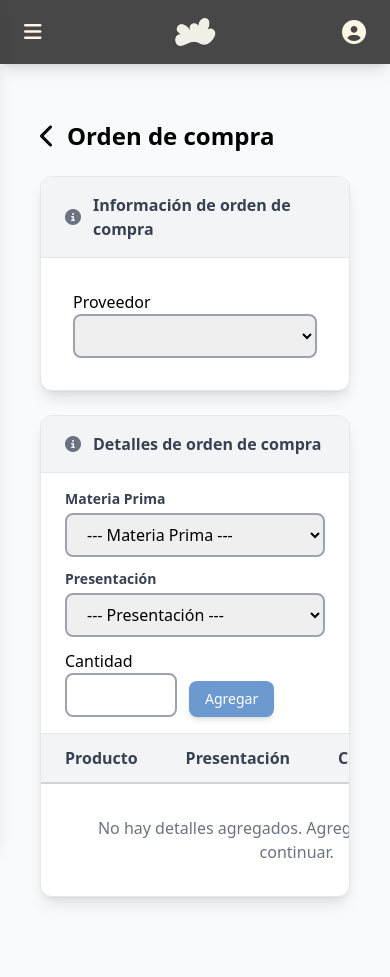
After one commit to IDGS-802-21002866/CloudBrew, a Flask app: page /compras/crear in a window 390 px wide. The commit adds this page. Run offline with Flask 3, Linux system fonts and the light colour scheme; lists and menus that the app fills with data are empty; style sheets or scripts are compiled from the project's sources; parts of the project's set-up code (start-up, migrations or seed data) failed here and were passed over.

Commit message:
Feature: Crear orden de compra y listar

```diff
--- a/app/modules/compras/__init__.py
+++ b/app/modules/compras/__init__.py
@@ -2,4 +2,7 @@ from flask import Blueprint
 from app.modules.compras.model import Compra, DetalleCompra
 
 bp = Blueprint("compras", __name__, url_prefix="/compras", template_folder="templates")
+
+from . import routes
+
 __all__ = ["Compra", "DetalleCompra"]
--- /dev/null
+++ b/app/modules/compras/form.py
@@ -0,0 +1,29 @@
+from flask_wtf import FlaskForm
+from wtforms import IntegerField, SelectField, FloatField
+from wtforms.validators import DataRequired, NumberRange
+
+
+class OrdenDeCompraForm(FlaskForm):
+    proveedor_id = SelectField(
+        "Proveedor",
+        coerce=int,
+        validators=[DataRequired(message="Debe seleccionar un proveedor.")],
+    )
+
+
+class OrdenDeCompraDetallesForm(FlaskForm):
+    materia_prima_id = SelectField(
+        "Materia Prima",
+        validators=[DataRequired(message="Debes elegir una materia prima.")],
+    )
+    presentacion_id = SelectField(
+        "Presentación",
+        validators=[DataRequired(message="Debes elegir una presentación.")],
+    )
+    cantidad = IntegerField(
+        "Cantidad",
+        validators=[
+            DataRequired(message="La cantidad es requerida."),
+            NumberRange(min=1, message="La cantidad debe ser mayor a 0."),
+        ],
+    )
--- a/app/modules/compras/routes.py
+++ b/app/modules/compras/routes.py
@@ -1,10 +1,121 @@
-from app.modules.auth import bp
+from flask import render_template, request, redirect, url_for, flash, session
+from flask_login import current_user
+from app.modules.compras import bp
 from app.modules.compras.service import ComprasService
+from app.modules.compras.form import OrdenDeCompraForm, OrdenDeCompraDetallesForm
+from app.modules.proveedores.service import ProveedorService
+from app.modules.materias_primas.service import MateriaPrimaService
+from app.modules.presentaciones.service import PresentacionService
+from app.shared.exceptions import ValidacionNegocioException
+
 
 compras_service = ComprasService()
+proveedores_service = ProveedorService()
+materias_primas_service = MateriaPrimaService()
+presentaciones_service = PresentacionService()
 
 
 @bp.route("/")
 def listar():
     compras = compras_service.listar_compras()
     return render_template("compras/listar.html", compras=compras)
+
+
+@bp.route("/crear", methods=["GET", "POST"])
+def crear():
+    orden_form = OrdenDeCompraForm()
+    detalles_form = OrdenDeCompraDetallesForm()
+
+    proveedores = proveedores_service.listar_proveedores()
+    orden_form.proveedor_id.choices = [(p.id, p.nombre) for p in proveedores]
+
+    materias_primas = materias_primas_service.listar_materias(incluir_inactivas=False)
+    presentaciones = presentaciones_service.listar_presentaciones(
+        incluir_inactivas=False
+    )
+
+    detalles_form.materia_prima_id.choices = [("", "--- Materia Prima ---")] + [
+        (mp.id, mp.nombre) for mp in materias_primas
+    ]
+    detalles_form.presentacion_id.choices = [("", "--- Presentación ---")] + [
+        (p.id, p.nombre) for p in presentaciones
+    ]
+
+    if "compra_carrito" not in session:
+        session["compra_carrito"] = []
+
+    def _render():
+        detalles_carrito = compras_service.obtener_carrito_con_detalles(
+            session.get("compra_carrito", [])
+        )
+        return render_template(
+            "compras/crear.html",
+            form=orden_form,
+            detalles_form=detalles_form,
+            materias_primas=materias_primas,
+            presentaciones=presentaciones,
+            detalles_carrito=detalles_carrito,
+        )
+
+    if request.method == "POST":
+        accion = request.form.get("accion")
+
+        if accion == "agregar_detalle":
+            if not detalles_form.validate_on_submit():
+                return _render()
+            try:
+                carrito = session["compra_carrito"]
+                carrito = compras_service.agregar_al_carrito(
+                    carrito,
+                    int(detalles_form.materia_prima_id.data),
+                    int(detalles_form.presentacion_id.data),
+                    detalles_form.cantidad.data,
+                )
+                session["compra_carrito"] = carrito
+                session.modified = True
+                flash("Producto agregado al carrito.", "success")
+            except ValidacionNegocioException as e:
+                flash(str(e), "danger")
+            return redirect(url_for("compras.crear"))
+
+        elif accion == "quitar_detalle":
+            try:
+                idx = request.form.get("idx", type=int)
+                carrito = session["compra_carrito"]
+                carrito = compras_service.quitar_del_carrito(carrito, idx)
+                session["compra_carrito"] = carrito
+                session.modified = True
+            except ValidacionNegocioException as e:
+                flash(str(e), "danger")
+            return redirect(url_for("compras.crear"))
+
+        elif accion == "finalizar_compra":
+            if not orden_form.validate_on_submit():
+                return _render()
+            try:
+                carrito = session.get("compra_carrito", [])
+                compras_service.crear_compra(
+                    proveedor_id=orden_form.proveedor_id.data,
+                    usuario_id=current_user.id,
+                    detalles=carrito,
+                )
+                session["compra_carrito"] = []
+                session.modified = True
+                flash("Compra creada exitosamente.", "success")
+                return redirect(url_for("compras.listar"))
+            except (ValidacionNegocioException, ValueError) as e:
+                flash(str(e), "danger")
+            return redirect(url_for("compras.crear"))
+
+    return _render()
+
+
+@bp.route("/<int:id>/detalle")
+def detalle(id):
+    try:
+        compra = compras_service.obtener_compra(id)
+    except ValidacionNegocioException as e:
+        flash(str(e), "danger")
+        return redirect(url_for("compras.listar"))
+
+    return render_template("compras/detalle.html", compra=compra)
--- /dev/null
+++ b/app/modules/compras/templates/compras/crear.html
@@ -0,0 +1,167 @@
+{% extends "base.html" %}
+{% from '_macros.html' import campo_nuevo %}
+
+{% block content %}
+<div class="max-w-6xl mx-auto py-8 px-4">
+    <a href="{{ url_for('compras.listar') }}" class="flex items-center text-2xl font-bold mb-6 hover:text-gray-600 transition">
+        <i class="fa-solid fa-chevron-left mr-3"></i>
+        Orden de compra
+    </a>
+
+    <!--
+        Formularios declarados aquí fuera del layout para evitar anidamiento inválido.
+        Los inputs y botones se asocian al form correspondiente con el atributo form="id".
+    -->
+
+    <!-- Form: agregar detalle -->
+    <form id="form-agregar" method="POST" action="" novalidate>
+        {{ detalles_form.hidden_tag() }}
+        <input type="hidden" name="accion" value="agregar_detalle">
+    </form>
+
+    <!-- Form: finalizar compra -->
+    <form id="form-finalizar" method="POST" action="" novalidate>
+        {{ form.hidden_tag() }}
+        <input type="hidden" name="accion" value="finalizar_compra">
+    </form>
+
+    <!-- Forms: quitar detalle (uno por fila) -->
+    {% for item in detalles_carrito %}
+    <form id="form-quitar-{{ loop.index0 }}" method="POST" action="">
+        {{ form.hidden_tag() }}
+        <input type="hidden" name="accion" value="quitar_detalle">
+        <input type="hidden" name="idx" value="{{ loop.index0 }}">
+    </form>
+    {% endfor %}
+
+    <div class="space-y-6">
+        <!-- Información de orden de compra -->
+        <div class="bg-white rounded-xl shadow-lg overflow-hidden border border-gray-200">
+            <div class="bg-gray-100 px-6 py-4 border-b border-gray-200 flex items-center">
+                <i class="fa-solid fa-circle-info text-gray-500 mr-3"></i>
+                <span class="font-bold text-gray-700">Información de orden de compra</span>
+            </div>
+
+            <div class="p-8">
+                {{ campo_nuevo(form.proveedor_id, form="form-finalizar") }}
+            </div>
+        </div>
+
+        <!-- Detalles de orden de compra -->
+        <div class="bg-white rounded-xl shadow-lg overflow-hidden border border-gray-200">
+            <div class="bg-gray-100 px-6 py-4 border-b border-gray-200 flex items-center">
+                <i class="fa-solid fa-circle-info text-gray-500 mr-3"></i>
+                <span class="font-bold text-gray-700">Detalles de orden de compra</span>
+            </div>
+
+            <!-- Fila para agregar detalle -->
+            <div class="px-6 py-4 border-b border-gray-200">
+                <div class="flex flex-wrap gap-3 items-end">
+                    <div class="flex-1 min-w-40">
+                        <label class="block text-sm font-semibold text-gray-700 mb-1">{{ detalles_form.materia_prima_id.label.text }}</label>
+                        <select name="materia_prima_id" id="materia_prima_id" form="form-agregar" class="w-full px-4 py-2 border-2 border-gray-400 rounded-lg focus:border-[#6C9AD0] focus:ring-0">
+                            <option value="">--- Materia Prima ---</option>
+                            {% for mp in materias_primas %}
+                                <option value="{{ mp.id }}" data-tipo-medida="{{ mp.tipo_medida_id }}">{{ mp.nombre }}</option>
+                            {% endfor %}
+                        </select>
+                        {% for error in detalles_form.materia_prima_id.errors %}
+                            <p class="text-red-400 text-xs mt-1">{{ error }}</p>
+                        {% endfor %}
+                    </div>
+
+                    <div class="flex-1 min-w-40">
+                        <label class="block text-sm font-semibold text-gray-700 mb-1">{{ detalles_form.presentacion_id.label.text }}</label>
+                        <select name="presentacion_id" id="presentacion_id" form="form-agregar" class="w-full px-4 py-2 border-2 border-gray-400 rounded-lg focus:border-[#6C9AD0] focus:ring-0">
+                            <option value="">--- Presentación ---</option>
+                            {% for p in presentaciones %}
+                                <option value="{{ p.id }}" data-tipo-medida="{{ p.tipo_medida_id }}">{{ p.nombre }}</option>
+                            {% endfor %}
+                        </select>
+                        {% for error in detalles_form.presentacion_id.errors %}
+                            <p class="text-red-400 text-xs mt-1">{{ error }}</p>
+                        {% endfor %}
+                    </div>
+
+                    <div class="w-28">
+                        {{ campo_nuevo(detalles_form.cantidad, form="form-agregar") }}
+                    </div>
+
+                    <button type="submit" form="form-agregar" class="px-4 py-2 text-sm font-medium text-white bg-[#6C9AD0] rounded-lg hover:opacity-90 transition shadow-md">
+                        Agregar
+                    </button>
+                </div>
+            </div>
+
+            <!-- Tabla de detalles -->
+            <div class="overflow-x-auto">
+                <table class="w-full">
+                    <thead>
+                        <tr class="bg-gray-100 border-b-2 border-gray-300">
+                            <th class="px-6 py-3 text-left font-bold text-gray-700">Producto</th>
+                            <th class="px-6 py-3 text-left font-bold text-gray-700">Presentación</th>
+                            <th class="px-6 py-3 text-center font-bold text-gray-700">Cantidad</th>
+                            <th class="px-6 py-3 text-center font-bold text-gray-700">Acciones</th>
+                        </tr>
+                    </thead>
+                    <tbody>
+                        {% if detalles_carrito %}
+                            {% for item in detalles_carrito %}
+                            <tr class="border-b border-gray-200 hover:bg-gray-50">
+                                <td class="px-6 py-3">{{ item.materia_prima.nombre }}</td>
+                                <td class="px-6 py-3">{{ item.presentacion.nombre }}</td>
+                                <td class="px-6 py-3 text-center">{{ item.cantidad }}</td>
+                                <td class="px-6 py-3 text-center">
+                                    <button type="submit" form="form-quitar-{{ loop.index0 }}" class="px-3 py-1 bg-red-500 text-white rounded-lg hover:bg-red-600 transition">
+                                        <i class="fa-solid fa-trash"></i>
+                                    </button>
+                                </td>
+                            </tr>
+                            {% endfor %}
+                        {% else %}
+                            <tr>
+                                <td colspan="5" class="px-6 py-8 text-center text-gray-500">
+                                    No hay detalles agregados. Agrega un producto para continuar.
+                                </td>
+                            </tr>
+                        {% endif %}
+                    </tbody>
+                </table>
+            </div>
+        </div>
+
+        <!-- Botones de acción -->
+        <div class="flex justify-between items-center gap-4">
+            {% if detalles_carrito %}
+                <button type="submit" form="form-finalizar" class="px-8 py-2 bg-[#4A9062] text-white font-bold rounded-lg hover:opacity-90 transition shadow-md">
+                    Finalizar Compra
+                </button>
+            {% endif %}
+        </div>
+    </div>
+</div>
+
+<script>
+    const materiaPrimaSelect = document.getElementById('materia_prima_id');
+    const presentacionSelect = document.getElementById('presentacion_id');
+    const todasLasPresentaciones = Array.from(presentacionSelect.options).map(o => o.cloneNode(true));
+
+    function filtrarPresentaciones() {
+        const tipoMedidaId = materiaPrimaSelect.options[materiaPrimaSelect.selectedIndex]?.dataset.tipoMedida;
+
+        presentacionSelect.innerHTML = '';
+        todasLasPresentaciones.forEach(function(option) {
+            if (option.value === '' || (tipoMedidaId && option.dataset.tipoMedida === tipoMedidaId)) {
+                presentacionSelect.appendChild(option.cloneNode(true));
+            }
+        });
+        presentacionSelect.value = '';
+    }
+
+    materiaPrimaSelect.addEventListener('change', filtrarPresentaciones);
+
+    if (materiaPrimaSelect.value) {
+        filtrarPresentaciones();
+    }
+</script>
+{% endblock %}
--- a/app/templates/_macros.html
+++ b/app/templates/_macros.html
@@ -1,7 +1,7 @@
 {% macro campo_nuevo(field, class="", labelClass="") %}
   <div>
     <label class="{{ labelClass }}">{{ field.label }}</label>
-    {{ field(class_=class + " w-full px-4 py-2 border-2 border-gray-400 rounded-lg focus:border-[#6C9AD0] focus:ring-0") }}
+    {{ field(class_=class + " w-full px-4 py-2 border-2 border-gray-400 rounded-lg focus:border-[#6C9AD0] focus:ring-0", **kwargs) }}
 
     {% if field.errors %}
       {% for error in field.errors %}
```
Also changed, not shown: app/modules/compras/repository.py (+49 -0 lines), app/modules/compras/service.py (+98 -2 lines), app/modules/compras/templates/compras/detalle.html (added, +92 -0 lines), app/modules/compras/forms.py (deleted).
